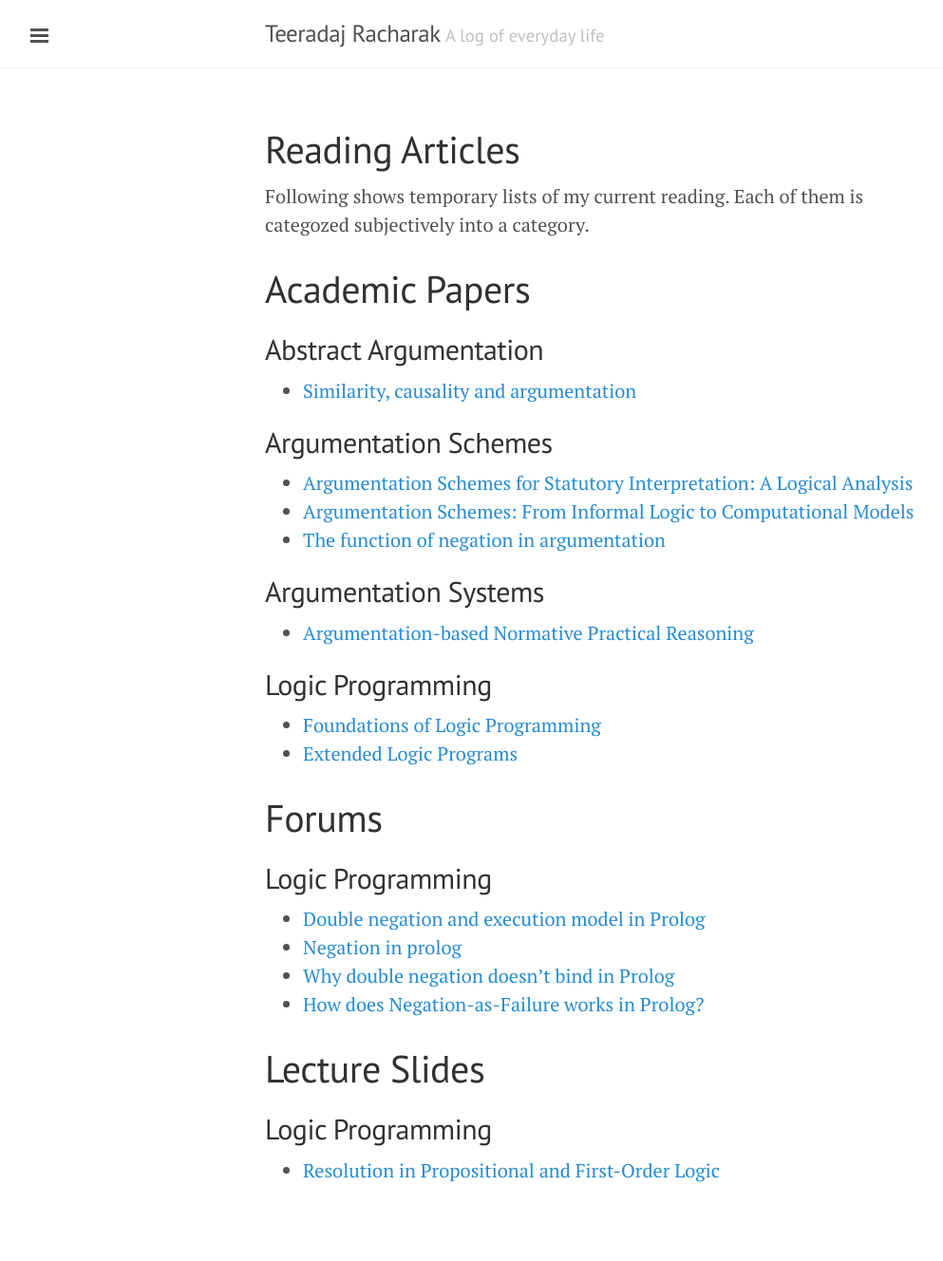
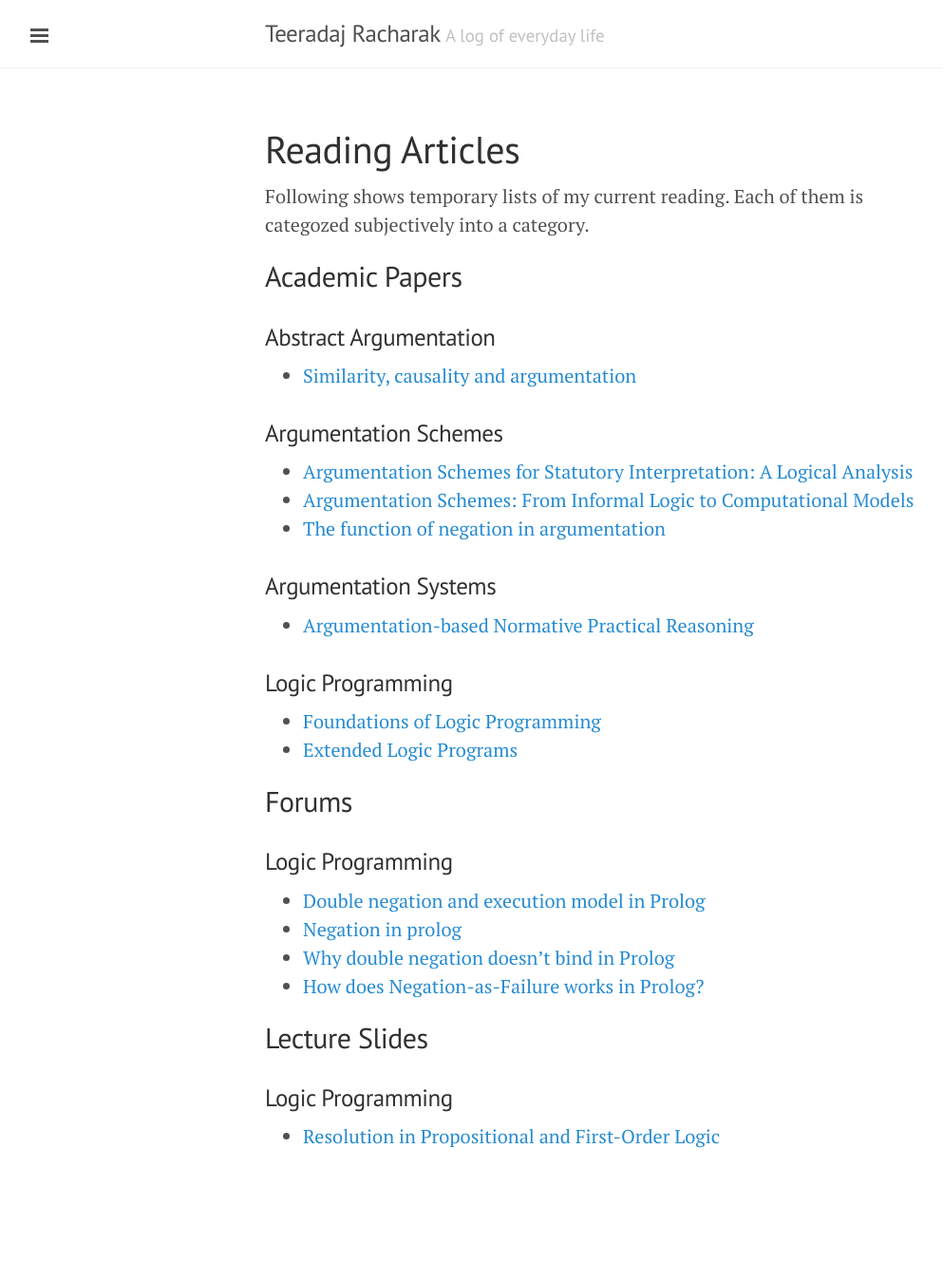
Before and after one commit to xlives/xlives.github.io, a Jekyll site: the page built from reading-articles.markdown, in a window 1280 px wide. Shown: the whole page at 95% size, without its empty margins (1-994 px from the left). Built offline with Jekyll 4.4.1, drawn with Linux system fonts in a browser that asks for light colours; after the commit the page ends 1292 px from its top, so only the background shows below that.

```diff
--- a/reading-articles.markdown
+++ b/reading-articles.markdown
@@ -5,13 +5,13 @@ layout: page
 ---
 Following shows temporary lists of my current reading. Each of them is categozed subjectively into a category.
 
-# Academic Papers
+## Academic Papers
 
-## Abstract Argumentation
+### Abstract Argumentation
 
 * [Similarity, causality and argumentation](https://mindmodeling.org/cogsci2013/papers/0479/paper0479.pdf){:target="_blank"}
 
-## Argumentation Schemes
+### Argumentation Schemes
 
 * [Argumentation Schemes for Statutory
 Interpretation: A Logical Analysis](http://www.dougwalton.ca/papers%20in%20pdf/14JurixSart.pdf){:target="_blank"}
@@ -19,18 +19,18 @@ Interpretation: A Logical Analysis](http://www.dougwalton.ca/papers%20in%20pdf/1
 Computational Models](https://cgi.csc.liv.ac.uk/~katie/waltonFest10.pdf){:target="_blank"}
 * [The function of negation in argumentation](http://www.sciencedirect.com/science/article/pii/037821669390068Z){:target="_blank"}
 
-## Argumentation Systems
+### Argumentation Systems
 
 * [Argumentation-based Normative Practical Reasoning](http://homepages.abdn.ac.uk/n.oren/pages/TAFA-15/TAFA-15_submission_17.pdf){:target="_blank"}
 
-## Logic Programming
+### Logic Programming
 
 * [Foundations of Logic Programming](http://citeseerx.ist.psu.edu/viewdoc/download?doi=10.1.1.38.7090&rep=rep1&type=pdf){:target="_blank"}
 * [Extended Logic Programs](https://www.doc.ic.ac.uk/~mjs/teaching/KnowledgeRep491/ExtendedLP_491-2x1.pdf){:target="_blank"}
 
-# Forums
+## Forums
 
-## Logic Programming
+### Logic Programming
 
 * [Double negation and execution model in Prolog](http://stackoverflow.com/questions/11613868/double-negation-and-execution-model-in-prolog){:target="_blank"}
 * [Negation in prolog](http://stackoverflow.com/questions/10799834/negation-in-prolog){:target="_blank"}
@@ -38,8 +38,8 @@ Computational Models](https://cgi.csc.liv.ac.uk/~katie/waltonFest10.pdf){:target
 * [How does Negation-as-Failure works in Prolog?](http://stackoverflow.com/questions/14079805/how-does-negation-as-failure-works-in-prolog){:target="_blank"}
 
 
-# Lecture Slides
+## Lecture Slides
 
-## Logic Programming
+### Logic Programming
 
 * [Resolution in Propositional and First-Order Logic](http://www.csee.umbc.edu/courses/graduate/691/spring12/03/notes/19resolution.pdf){:target="_blank"}
```
